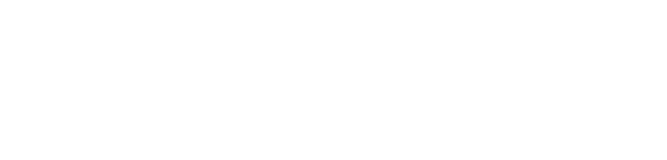
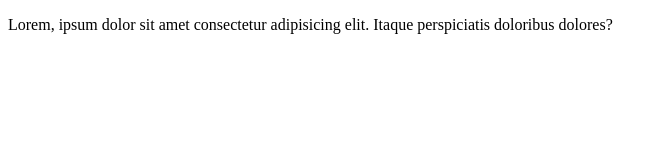
Before and after one commit to SahraanDev/demo, a plain HTML site: page index.html in a window 1280 px wide. Shown: the whole page, without its empty margins (0-667 px from the left). Drawn offline with Linux system fonts and the light colour scheme.

Commit message:
add new feature

```diff
--- a/index.html
+++ b/index.html
@@ -6,6 +6,8 @@
     <title>Document</title>
 </head>
 <body>
-
+    <div class="div">
+        <p>Lorem, ipsum dolor sit amet consectetur adipisicing elit. Itaque perspiciatis doloribus dolores?</p>
+    </div>
 </body>
 </html>
```
